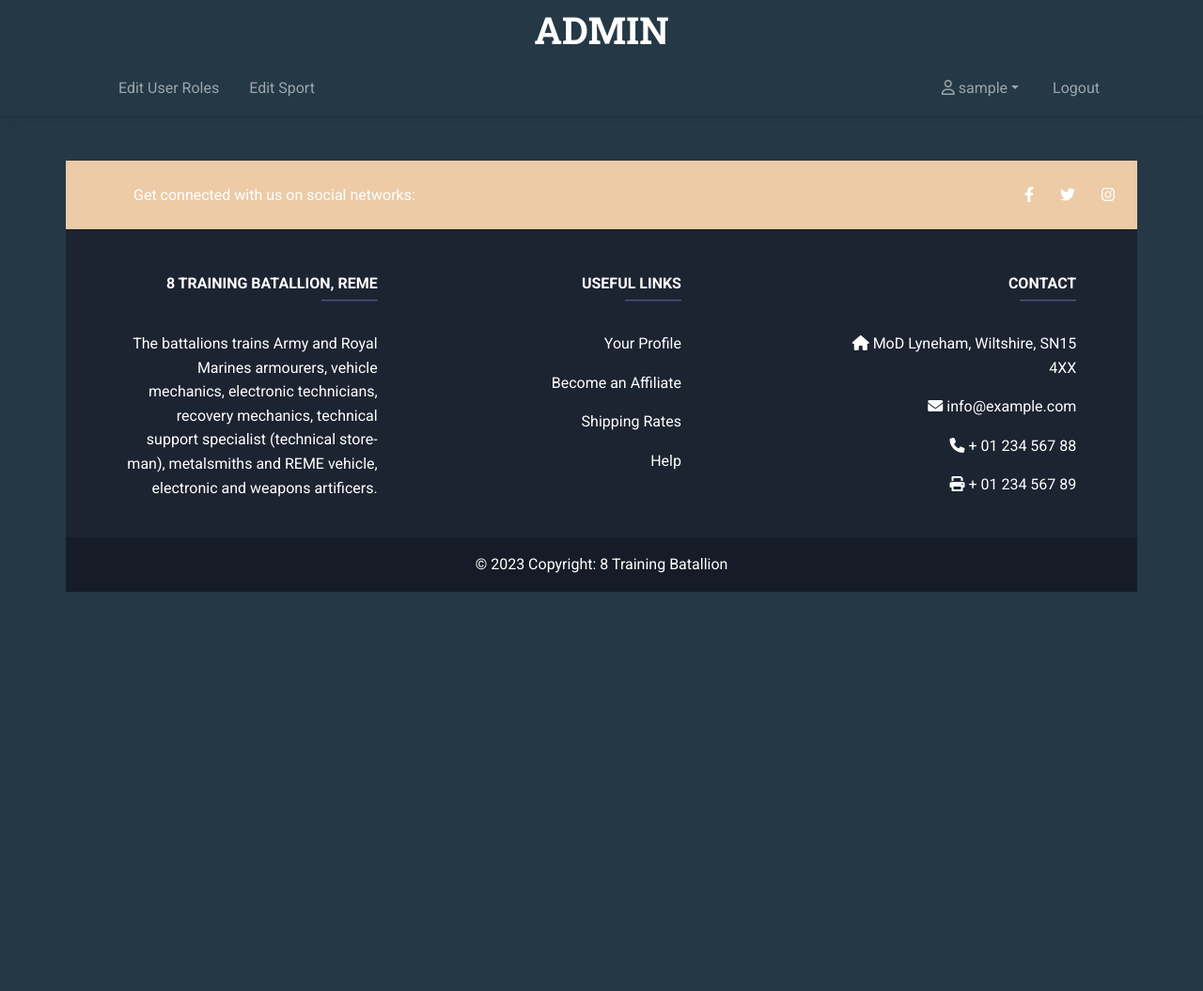
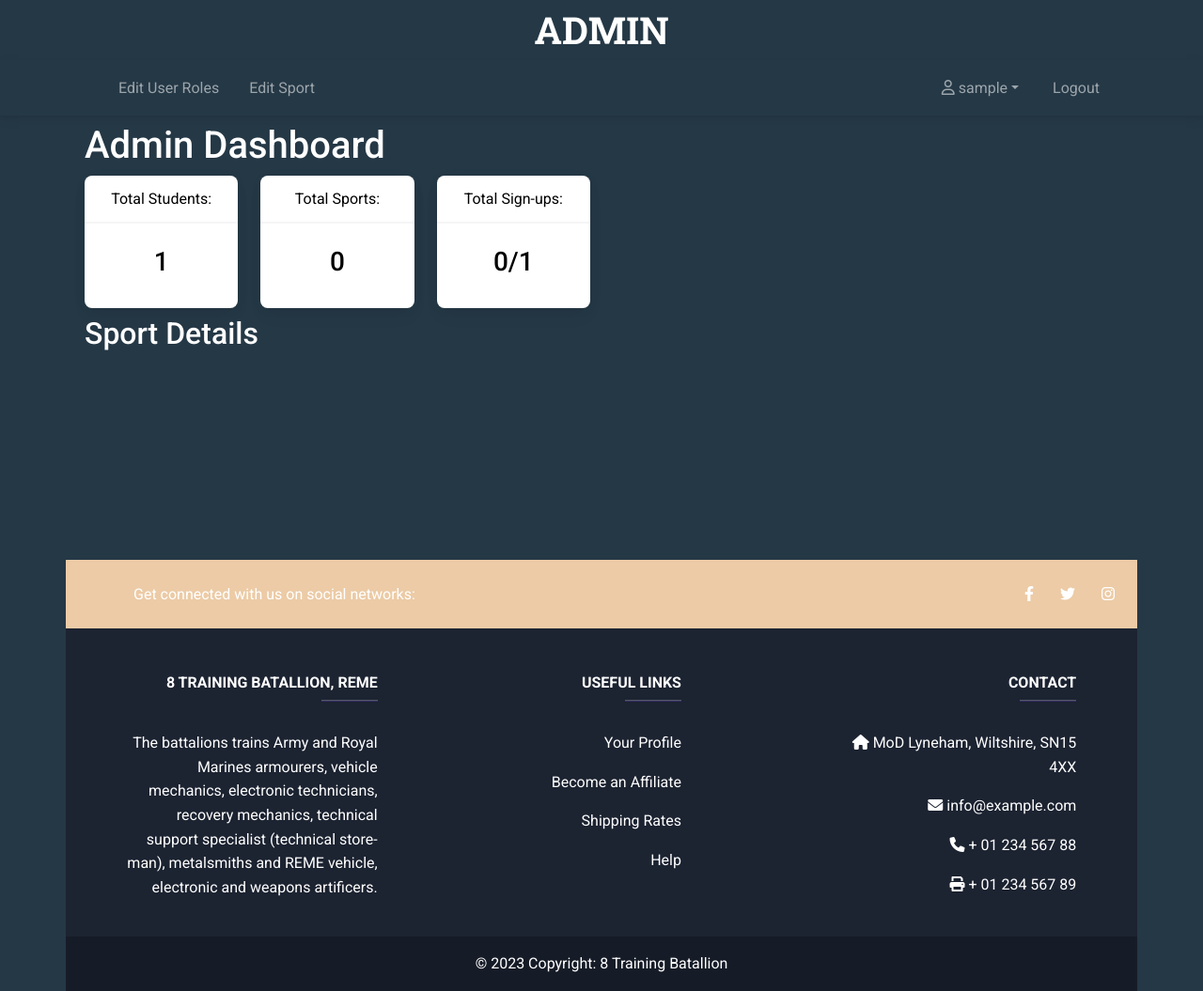
Before and after one commit to Montags24/sports-tracker, a Flask app: page /admin in a window 1280 px wide. Shown: the whole page at 94% size. Before the commit the page ends 630 px from the top, so only its background shows below. Run offline with Flask 3, Linux system fonts and the light colour scheme; the visitor is signed in with stand-in values (Sample User, id 1); data comes from the database, SQL or seed files in the repository; data that the repository does not hold is empty; a map, chart or similar area stays blank; parts of the project's set-up code (start-up, migrations or seed data) failed here and were passed over.

Commit message:
Made changes to aesthetics, added some functionality in the admin homepage

```diff
--- a/app/models.py
+++ b/app/models.py
@@ -3,6 +3,9 @@ from datetime import datetime
 from werkzeug.security import generate_password_hash, check_password_hash
 from flask_login import UserMixin
 from hashlib import md5
+from config import Config
+
+config = Config()
 
 class User(UserMixin, db.Model):
     __tablename__ = "users"
@@ -35,10 +38,12 @@ class User(UserMixin, db.Model):
     def check_password(self, password):
         return check_password_hash(self.password_hash, password)
 
-    def avatar(self, size):
-        digest = md5(self.email.lower().encode('utf-8')).hexdigest()
-        return 'https://www.gravatar.com/avatar/{}?d=identicon&s={}'.format(
-            digest, size)
+    def profile_photo(self):
+        if self.profile_photo_id:
+            file = File.query.filter_by(id=self.profile_photo_id).first()
+            return f"https://{config.PROFILE_PHOTO_BUCKET_NAME}.s3.amazonaws.com/{file.filename}"
+        else:
+            return None
 
     def add_roles(self, username, roles):
         user = User.query.filter_by(username=username).first()
--- a/app/routes.py
+++ b/app/routes.py
@@ -8,7 +8,7 @@ from flask_login import current_user, login_user, logout_user, login_required
 # Next page
 from werkzeug.urls import url_parse
 # Upload files
-from upload_files import upload_profile_photo, delete_profile_photo, allowed_file, PROFILE_PHOTO_BUCKET_NAME
+from upload_files import upload_profile_photo, delete_profile_photo, allowed_file
 # Roles
 import flask_authorization
 
@@ -90,11 +90,8 @@ def profile(username):
         return redirect(url_for('home'))
 
     user = User.query.filter_by(username=username).first_or_404()
-    if user.profile_photo_id:
-        file = File.query.filter_by(id=user.profile_photo_id).first()
-        profile_photo = f"https://{PROFILE_PHOTO_BUCKET_NAME}.s3.amazonaws.com/{file.filename}"
-    else:
-        profile_photo = None
+    profile_photo = user.profile_photo()
+
     # Prepopulate form with user's current data
     user_data = {
         "First Name": user.first_name,
@@ -105,6 +102,7 @@ def profile(username):
         "Section": user.section,
     }
     form = EditProfileForm(obj=user)
+
     if form.validate_on_submit():
         # Automatically update the user object with the submitted form data
         form.populate_obj(user)
@@ -140,7 +138,15 @@ def profile(username):
 @login_required
 @flask_authorization.permission_required(["admin"])
 def admin():
-    return render_template("admin/admin.html", title="Admin Page")
+    total_students = User.query.join(UserRoles, User.id==UserRoles.user_id,isouter=True).where(UserRoles.user_id.is_(None)).count()
+    total_signups = User.query.filter(User.sport_id != None).count()
+    sports = Sport.query.all()
+    stats = {
+        "Total Students": total_students,
+        "Total Sports": Sport.query.count(),
+        "Total Sign-ups": f"{total_signups}/{total_students}"
+    }
+    return render_template("admin/admin.html", title="Admin Page", stats=stats, sports=sports)
 
 
 # Edit user roles - Admin, Sports OIC, Staff
@@ -257,13 +263,14 @@ def track_sport():
 def track_sport_search():
     form = TrackSportForm()
     attendance_form = StudentAttendanceForm()
+
     if form.submit.data and form.validate_on_submit():
         sport = Sport.query.filter_by(name=form.sport.data.lower()).first()
         users = User.query.filter_by(sport_id=sport.id).all()
         session["sport"] = sport.id
+
     if attendance_form.submit_attended.data and attendance_form.validate_on_submit():
         users = User.query.filter_by(sport_id=session["sport"]).all()
-        flash("Nominal roll submitted.")
         students_attended = request.form.getlist('attended')
         for user in users:
             user.nominal_submitted = True
@@ -272,7 +279,9 @@ def track_sport_search():
             else:
                 user.attended_sport = False
         db.session.commit()
+        flash("Nominal roll submitted.")
         return redirect(url_for('track_sport'))
+
     return render_template("admin/track_sport.html", form=form, attendance_form=attendance_form, users=users)
 
 
--- a/app/templates/admin/admin.html
+++ b/app/templates/admin/admin.html
@@ -1,5 +1,72 @@
 {% extends "base.html" %}
 
 {% block content %}
+<div class="container text-white">
 
+    <div class="row m-2">
+        <h1>Admin Dashboard</h1>
+        {% for title, stat in stats.items() %}
+        <div class="col-md-2 text-black">
+            <div class="card">
+                <div class="card-header text-center">
+                    {{ title }}:
+                </div>
+                <div class="card-body text-center">
+                    <h3 class="card-title">{{ stat }}</h3>
+                </div>
+            </div>
+        </div>
+        {% endfor %}
+    </div>
+    <div class="row m-2">
+        <h2>Sport Details</h2>
+        {% for sport in sports %}
+        <div class="col-md-3 text-black">
+            <div class="card">
+                <div class="card-header text-center">
+                    {{ sport.name.capitalize() }}:
+                </div>
+                <div class="card-body">
+                    <p class="card-title">Sport OIC: {{ sport.sport_oic }}</p>
+                    <p class="card-title">Capacity: {{ sport.get_user_sign_ups() }}/{{ sport.capacity }}</p>
+                </div>
+            </div>
+        </div>
+        {% endfor %}
+    </div>
+
+
+
+</div>
+
+<div class="container">
+    <div>
+        <canvas id="myChart"></canvas>
+    </div>
+</div>
+
+
+<script src="https://cdn.jsdelivr.net/npm/chart.js"></script>
+<!-- <script>
+    const ctx = document.getElementById('myChart');
+
+    new Chart(ctx, {
+        type: 'bar',
+        data: {
+            labels: ['Red', 'Blue', 'Yellow', 'Green', 'Purple', 'Orange'],
+            datasets: [{
+                label: '# of Votes',
+                data: [12, 19, 3, 5, 2, 3],
+                borderWidth: 1
+            }]
+        },
+        options: {
+            scales: {
+                y: {
+                    beginAtZero: true
+                }
+            }
+        }
+    });
+</script> -->
 {% endblock %}
--- a/app/templates/navbar.html
+++ b/app/templates/navbar.html
@@ -36,6 +36,9 @@
       >
       <i class="fas fa-bars"></i>
       </button>
+      <div class="d-flex justify-content-center">
+        <h1>Text</h1>
+      </div>
     </div>
 
     <div class="col-12">
--- a/upload_files.py
+++ b/upload_files.py
@@ -2,15 +2,17 @@ import boto3
 import uuid
 
 from app import app, db
-from app.models import User, Sport, File
+from app.models import File
 from flask import Flask, redirect, url_for, request, render_template, flash
 from flask_sqlalchemy import SQLAlchemy
+from config import Config
 
 s3 = boto3.resource('s3')
+config = Config()
 
 ALLOWED_EXTENSIONS = {'png', 'jpg', 'jpeg'}
-PROFILE_PHOTO_BUCKET_NAME = "sports-profile-photos"
-SPORTS_PHOTO_BUCKET_NAME = "sports-gallery"
+PROFILE_PHOTO_BUCKET_NAME = config.PROFILE_PHOTO_BUCKET_NAME
+SPORTS_PHOTO_BUCKET_NAME = config.SPORTS_PHOTO_BUCKET_NAME
 
 def allowed_file(filename):
     return '.' in filename and filename.rsplit('.', 1)[1].lower() in ALLOWED_EXTENSIONS
@@ -19,8 +21,6 @@ def generate_new_filename(filename):
     return uuid.uuid4().hex + "." + filename.rsplit('.', 1)[1].lower()
 
 def upload_profile_photo(user, profile_photo):
-    if not allowed_file(profile_photo.filename):
-        return False
     # generate a new name for file
     new_filename = generate_new_filename(profile_photo.filename)
     # upload to S3 bucket
```
Also changed, not shown: TODO.txt (+1 -10 lines), app/templates/base.html (+8 -9 lines), app/templates/home.html (+4 -4 lines), app/templates/profile.html (+4 -3 lines), app/templates/sport_page.html (+6 -7 lines), app/templates/sports.html (+11 -3 lines).
